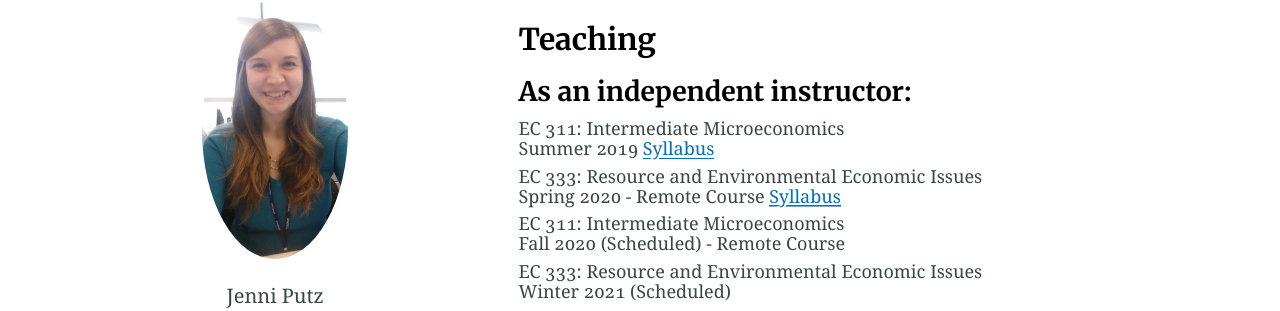
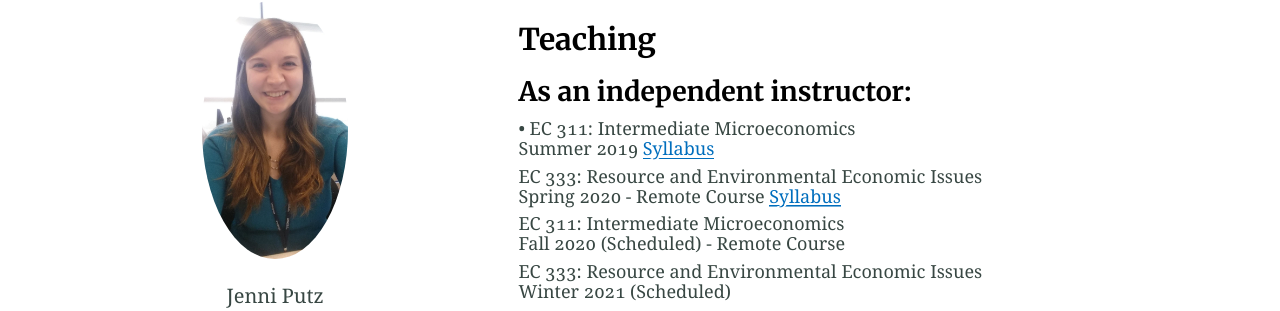
Before and after one commit to jenni-putz/1jenni-putz.github.io, a Jekyll site: the page built from teaching.md, in a window 1280 px wide. Shown: the part 639-950 px from the top of the page. Built offline with Jekyll 4.4.1, drawn with Linux system fonts in a browser that asks for light colours; nearby versions of some CDN libraries; our own code applies the rules of GitHub Pages for plain Markdown files; part of the change alters nothing that is shown.

Commit message:
Update teaching.md

```diff
--- a/teaching.md
+++ b/teaching.md
@@ -66,7 +66,7 @@ button {
   <h3> Teaching </h3>
   <h4>As an independent instructor: </h4>
     <font size="4"><ul>
-    <li> <p style="line-height:110%"> EC 311: Intermediate Microeconomics <br>
+    <li> <p style="line-height:110%"> &#8226; EC 311: Intermediate Microeconomics <br>
 	    Summer 2019 <a href="/EC311Syllabus.pdf">Syllabus</a></p></li>
     <li><p style="line-height:110%"> EC 333: Resource and Environmental Economic Issues <br>
 	    Spring 2020 - Remote Course <a href="/EC333_Syllabus_1.pdf">Syllabus</a></p></li>
```
